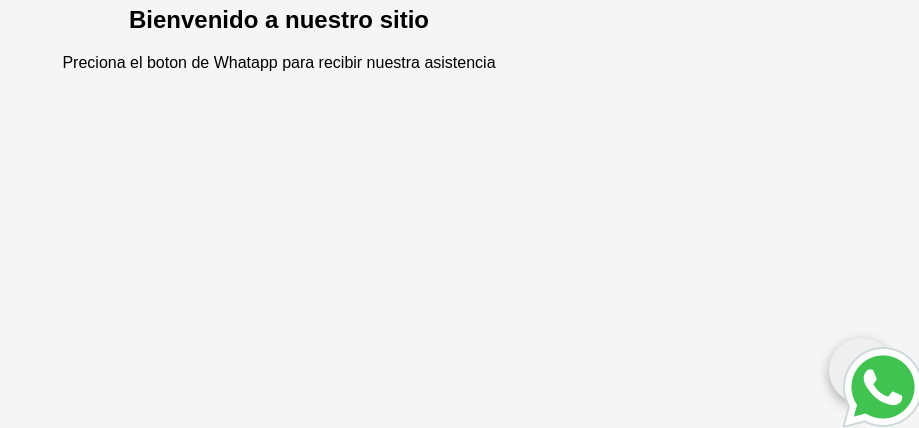
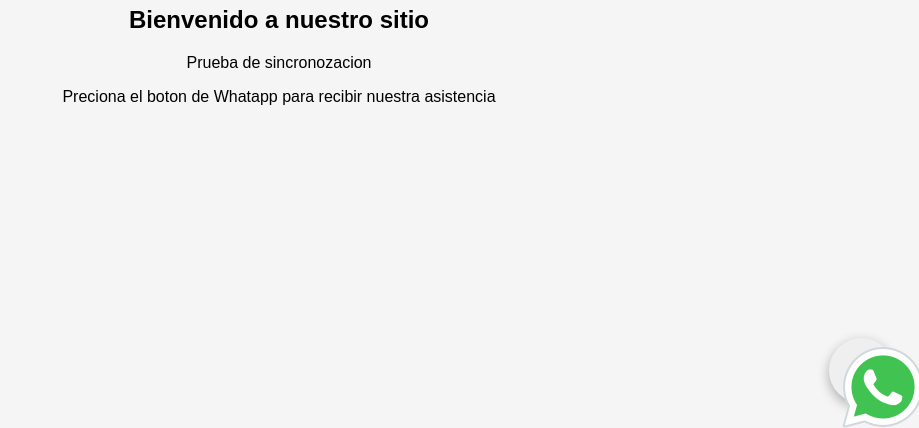
Before and after one commit to Psystem91/michellspa, a plain HTML site: page index.html in a window 1280 px wide. Shown: the part 372-800 px from the top of the page, without its empty margins (361-1280 px from the left). Drawn offline with Linux system fonts and the light colour scheme.

Commit message:
prueba sincronizacion

```diff
--- a/index.html
+++ b/index.html
@@ -11,6 +11,7 @@
     <div class="contenido">
         <h1>Spa Michell</h1>
         <h2>Bienvenido a nuestro sitio</h2>
+        <p>Prueba de sincronozacion</p>
         <p>Preciona el boton de Whatapp para recibir nuestra asistencia</p>
     </div>
     <button id="whatsappButton" onclick="openChat()">
```
